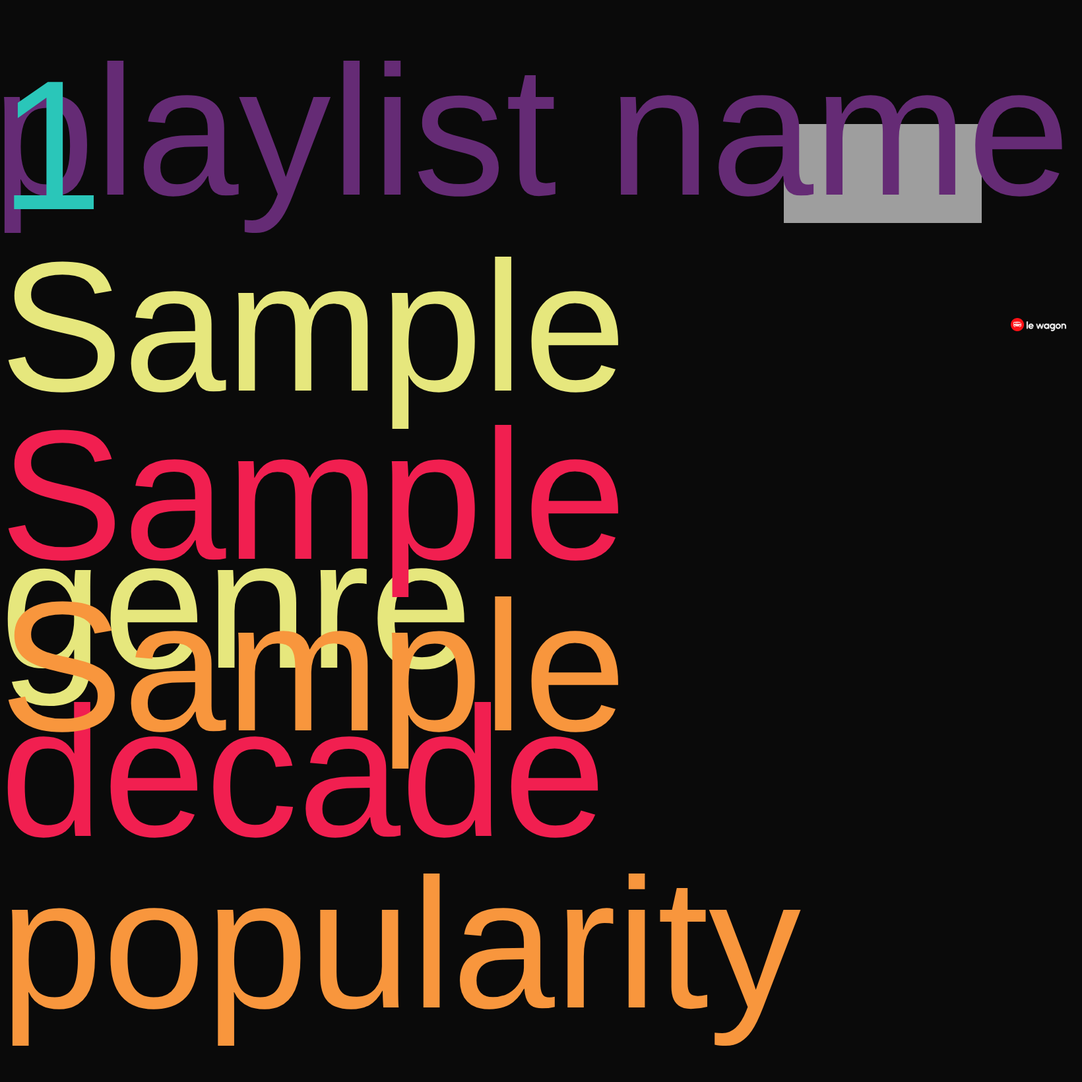
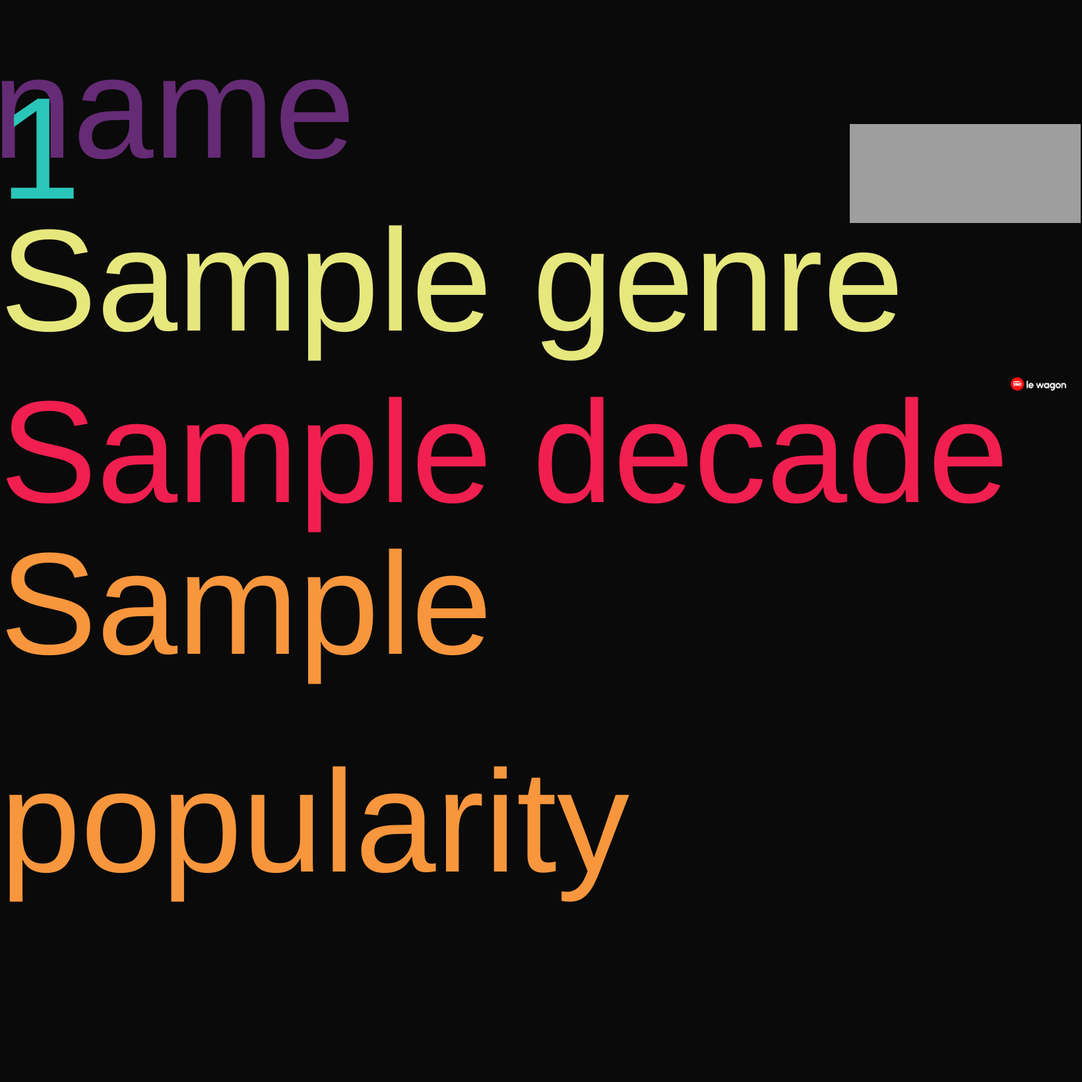
Before and after one commit to ggatzmoni/peak, a Flask app: template templates/page_player_pres.html in a window 1640 px wide. Shown: the whole page at 66% size. After the commit the page ends 1367 px from the top, so only its background shows below. Run offline with Flask 2, Linux system fonts and the light colour scheme; the template is opened without the code that fills it: most values are stand-ins (such as "Sample title", 1, 10 or a date in 2020); some libraries are stand-ins or nearby versions; grey boxes are pictures that could not be loaded.

Commit message:
check presentation

```diff
--- a/templates/page_player.html
+++ b/templates/page_player.html
@@ -109,7 +109,7 @@
         <h1 class=card-heading1>{{playlist_name}}</h1>
       </div>
     </div>
-      <div class="wrapperrt" style="padding-top:10px">
+      <div class="wrapperrt" style="padding-top:20px">
         <h1 class=card-heading2>{{length}}</h1>
       </div>
     </div>
@@ -131,7 +131,7 @@
   </div>
  <div class="columns is-12 has-background-black">
     <div class="section-select is-vcentered has-background-black">
-      <a> <iframe src="https://open.spotify.com/embed/playlist/{{widget}}" width="300" height="350" frameborder="0" allowtransparency="true" allow="encrypted-media" ></iframe></a>
+      <a> <iframe src="https://open.spotify.com/embed/playlist/{{widget}}" width="300" height="350" frameborder="0" allowtransparency="true" allow="encrypted-media" style="margin-left: 180px;" ></iframe></a>
     </div>
   </div>
 </body>
--- a/templates/page_player_pres.html
+++ b/templates/page_player_pres.html
@@ -74,27 +74,27 @@
         }
 .card-heading1 {
   color: rgb(101, 43, 117);
-  font-size: 280px;
+  font-size: 220px;
   font-family: Helvetica;
 }
 .card-heading2 {
   color: rgb(42, 198, 185);
-  font-size: 280px;
+  font-size: 220px;
   font-family: Helvetica;
 }
 .card-heading3 {
   color: rgb(230, 231, 125);
-  font-size: 280px;
+  font-size: 220px;
   font-family: Helvetica;
 }
 .card-heading4 {
   color: rgb(241, 31, 80);
-  font-size: 280px;
+  font-size: 220px;
   font-family: Helvetica;
 }
 .card-heading5 {
   color: rgb(248, 150, 61);
-  font-size: 280px;
+  font-size: 220px;
   font-family: Helvetica;
 }
 .section-select {
@@ -105,25 +105,25 @@
 <body>
   <section>
     <div class="columns is-vcentered">
-      <div class="wrapperlt">
+      <div class="wrapperlt" style="padding-top:20px">
         <h1 class=card-heading1>{{playlist_name}}</h1>
       </div>
     </div>
-      <div class="wrapperrt" style="padding-top:10px">
+      <div class="wrapperrt" style="padding-top:60px">
         <h1 class=card-heading2>{{length}}</h1>
       </div>
     </div>
-      <div class="wrapperrt" style="padding-top:285px">
+      <div class="wrapperrt" style="padding-top:260px">
         <h1 class=card-heading3>{{genre}}</h1>
       </div>
     </div>
     </div>
-      <div class="wrapperrt" style="padding-top:540px">
+      <div class="wrapperrt" style="padding-top:520px">
         <h1 class=card-heading4>{{decade}}</h1>
       </div>
     </div>
     </div>
-      <div class="wrapperrt" style="padding-top:800px">
+      <div class="wrapperrt" style="padding-top:750px">
         <h1 class=card-heading5>{{popularity}}</h1>
       </div>
     </div>
@@ -131,7 +131,7 @@
   </div>
  <div class="columns is-12 has-background-black">
     <div class="section-select is-vcentered has-background-black">
-      <a> <iframe src="https://open.spotify.com/embed/playlist/{{widget}}" width="300" height="350" frameborder="0" allowtransparency="true" allow="encrypted-media" style="margin-left: 400px;"></iframe></a>
+      <a> <iframe src="https://open.spotify.com/embed/playlist/{{widget}}" width="350" height="500" frameborder="0" allowtransparency="true" allow="encrypted-media" style="margin-left: 500px;"></iframe></a>
     </div>
   </div>
 </body>
@@ -147,10 +147,10 @@
     <section class="hero-foot">
       <section class="section has-background-black">
       <div>
-        <div class="content has-text-right has-text-white is-2" style="margin-top: -120px">
+        <div class="content has-text-right has-text-white is-2" style="margin-top: -30px">
             <a href="https://www.lewagon.com" target="_blank">
-              <img src="static/logo_lewagon_red.png"  style="margin-top: -120px" alt="" width=20>
-              <img src="static/lewagon_white.png"  style="margin-top: -120px" alt="" width=60>
+              <img src="static/logo_lewagon_red.png"  style="margin-top: -30px" alt="" width=20>
+              <img src="static/lewagon_white.png"  style="margin-top: -30px" alt="" width=60>
             </a>
         </div>
       </div>
```
